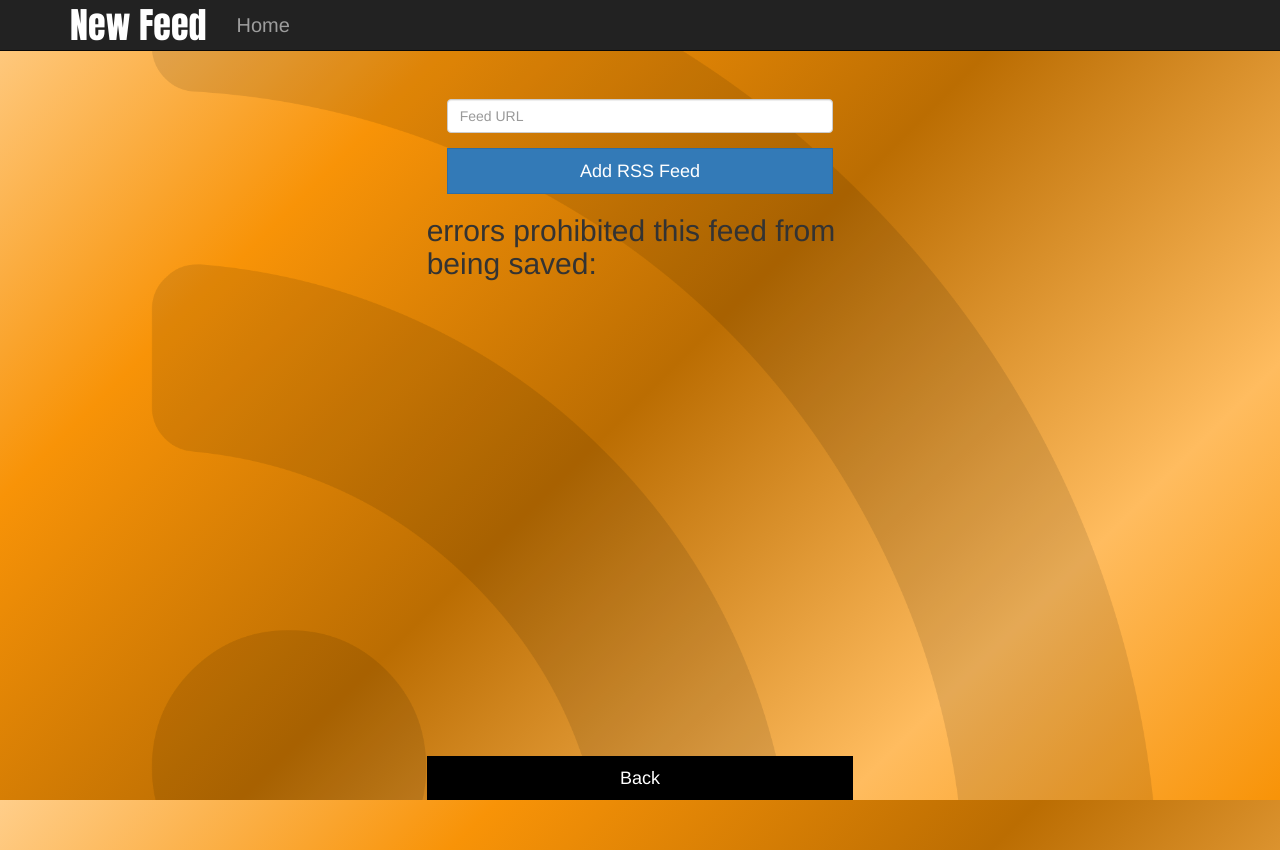
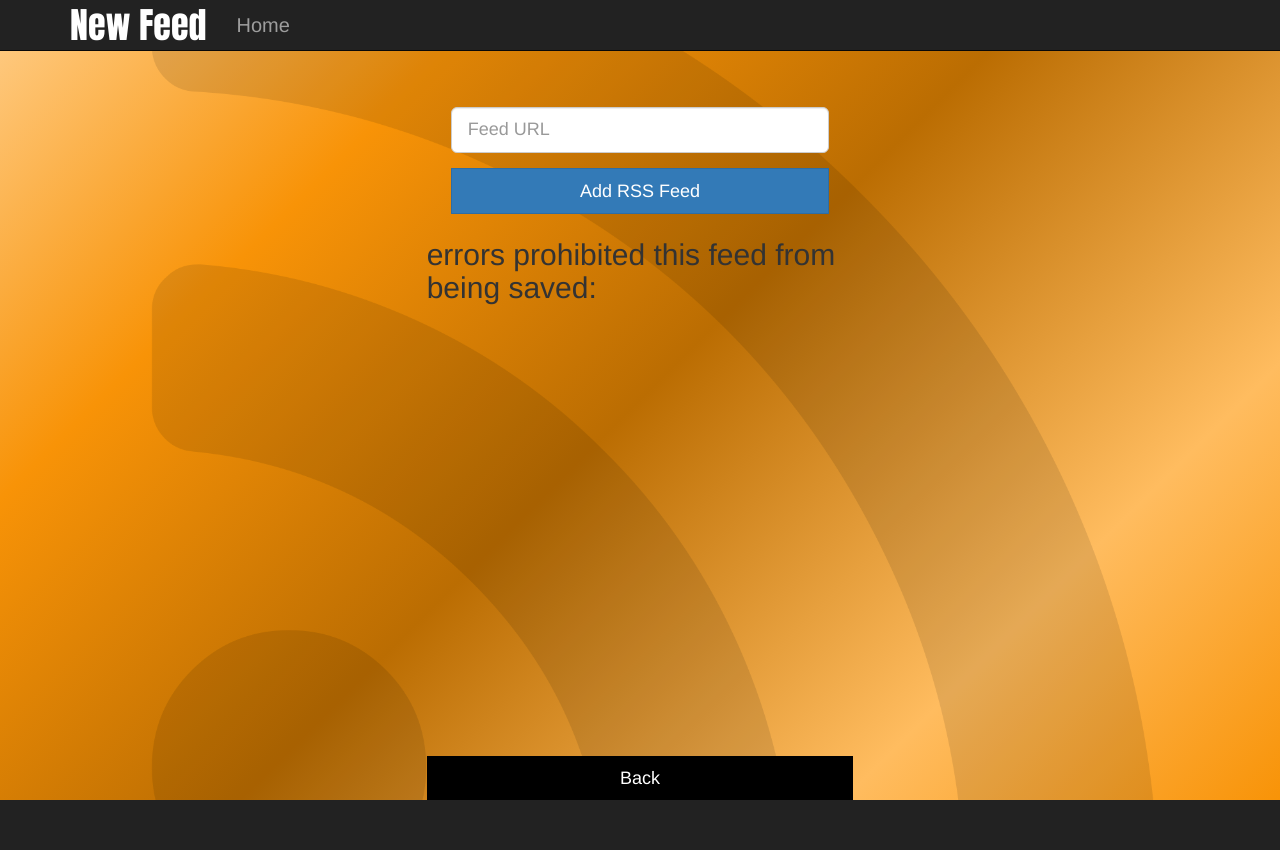
Before and after one commit to dgf1979/rsser, a Rails app: template app/views/feeds/new.html.erb in a window 1280 px wide. After the commit the page ends 800 px from the top, so only its background shows below. Run offline with Rails 7, Linux system fonts and the light colour scheme; the template is opened without the code that fills it, so the values that code supplies are empty; style sheets or scripts are compiled from the project's sources; some libraries are stand-ins or nearby versions.

Commit message:
add bottom buffer js; update itunes parser to skip feeds with no enclosure

```diff
--- a/app/assets/javascripts/application.js
+++ b/app/assets/javascripts/application.js
@@ -25,7 +25,9 @@
 $(document).on('page:load', ready);
 
 function setNavBuffer() {
-  var h = $(".navbar-header").height() + "px";
-  console.log("set nav buffer to " + h);
-  $("#buffer").height(h);
+  var ht = ($(".navbar-header").height() + 4) + "px";
+  var hb = ($("footer.footer").height() + 4) + "px";
+  console.log("set nav buffers to " + ht + " and " + hb);
+  $("#top-buffer").height(ht);
+  $("#bottom-buffer").height(hb);
 }
--- a/app/assets/stylesheets/application.css.scss
+++ b/app/assets/stylesheets/application.scss
@@ -43,8 +43,8 @@
   opacity: 0.1;
 }
 
-form {
-  margin: 1em;
+form.buffer {
+  margin: 1.2em;
 }
 
 .btn {
--- a/app/models/feed.rb
+++ b/app/models/feed.rb
@@ -40,6 +40,10 @@
     def feed_object_from_itunesrss(feed_object)
       errors = 0
       feed_object.entries.each do |entry|
+        if entry.try(:enclosure_url) == nil
+          puts "Entry with no MP3 content"
+          return
+        end
         podcast_item_params = {
           mp3_url: entry.enclosure_url,
           title: entry.title,
--- a/app/views/feeds/_form.html.erb
+++ b/app/views/feeds/_form.html.erb
@@ -1,8 +1,8 @@
-<%= form_for(@feed) do |f| %>
+<%= form_for(@feed, :html => {:class => 'buffer'}) do |f| %>
 
   <div class="form-group">
     <%= f.label "URL to RSS Feed", { style: "display: none"} %><br>
-    <%= f.text_field :rss, { class: "form-control", placeholder: "Feed URL" } %>
+    <%= f.text_field :rss, { class: "form-control input-lg", placeholder: "Feed URL" } %>
   </div>
   <div class="actions">
     <%= f.submit "Add RSS Feed", class: "btn btn-primary btn-block btn-lg" %>
--- a/app/views/feeds/show.html.erb
+++ b/app/views/feeds/show.html.erb
@@ -1,3 +1,7 @@
+<% content_for :header do %>
+  <%= @feed.title %>
+<% end %>
+
 <%= link_to "Refresh Feed", refresh_feed_path(@feed), class: "btn btn-warning btn-lg btn-block" %>
 <% @feed.items.current.each do |item| %>
   <%= button_to item.title, '#', class: "btn btn-primary btn-lg btn-block" %>
--- a/app/views/layouts/application.html.erb
+++ b/app/views/layouts/application.html.erb
@@ -8,6 +8,9 @@
   <%= csrf_meta_tags %>
 </head>
 <body>
+
+<div style=max-width="800px">
+
   <div class="col-md-4 col-md-offset-4">
     <nav class="navbar navbar-default navbar-fixed-top navbar-inverse">
       <div class="container">
@@ -32,11 +35,12 @@
     </nav>
   </div>
 
-  <div id="buffer"></div>
+  <div id="top-buffer"></div>
 
   <div class="container-fluid">
     <div class="col-md-4 col-md-offset-4">
       <%= yield %>
+      <div id="bottom-buffer"></div>
     </div>
 
     <div class="col-md-4 col-md-offset-4 navbar-fixed-bottom">
@@ -46,8 +50,10 @@
     </div>
   </div>
 
+  <div id="background">test</div>
 
-  <div id="background">test</div>
+</div>
+
 
 </body>
 </html>
```
